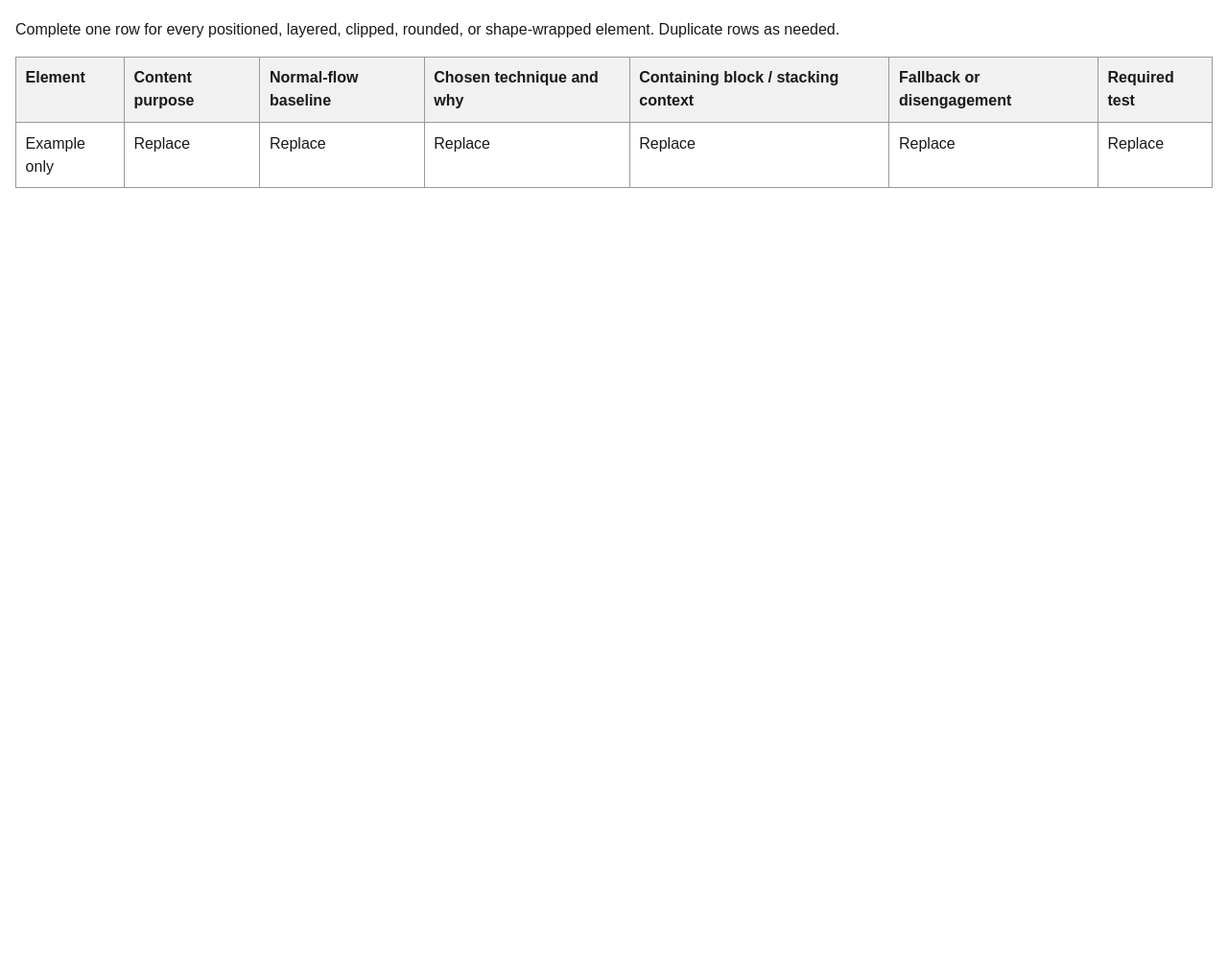
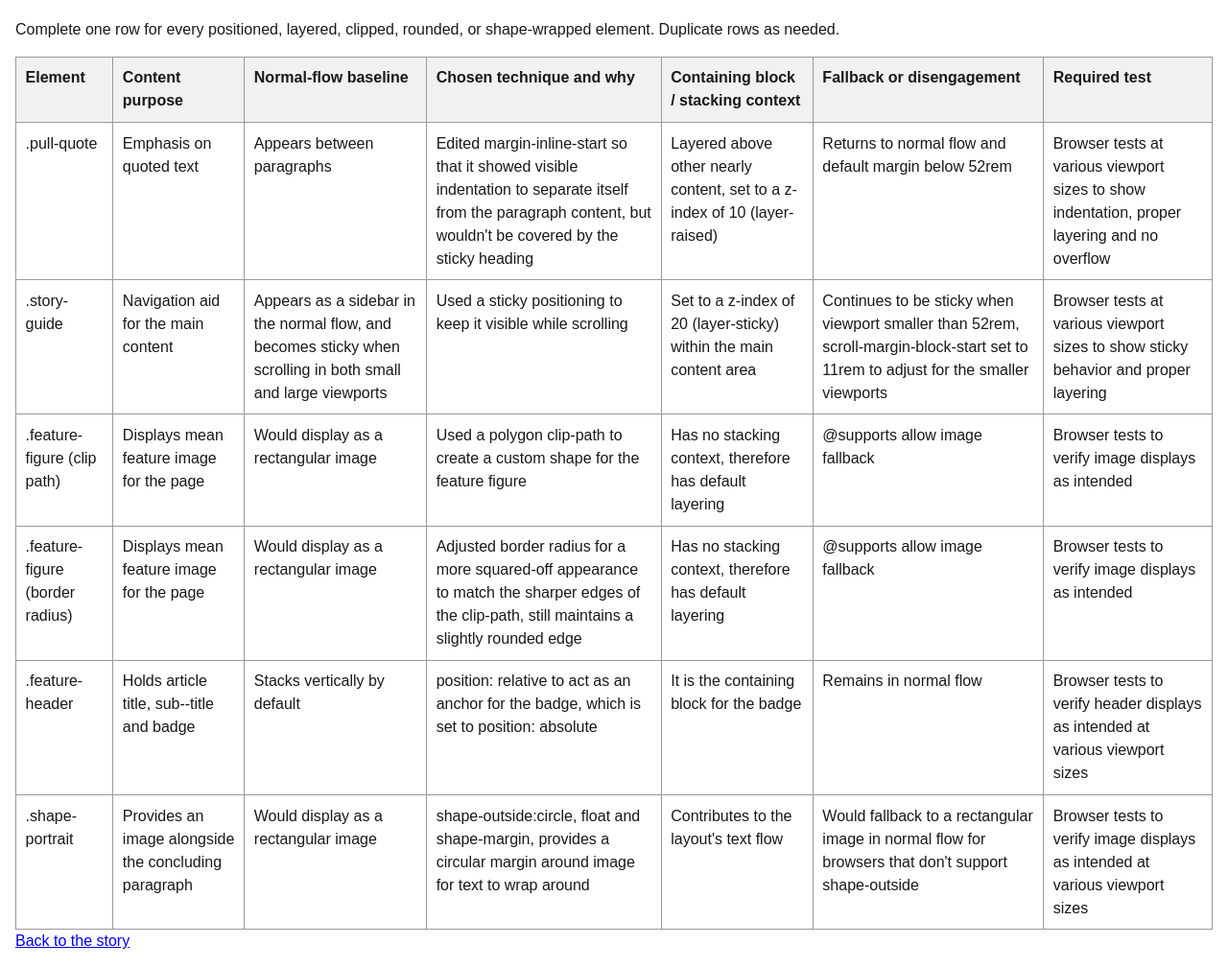
Before and after one commit to Alec-Johnson22/mod4_layered-feature-story_alec-johnson, a plain HTML site: page composition-plan.html in a window 1280 px wide. Shown: the part 88-1097 px from the top of the page at 96% size. Before the commit the page ends 800 px from the top, so only its background shows below. Drawn offline with Linux system fonts and the light colour scheme.

Commit message:
Edited CSS stylings, added credits page, completed composition plan
Edited various CSS stylings by way of layering, clip-paths, sticky heading, etc. Added a simple page for my image credits. Completed composition plan.

```diff
--- a/composition-plan.html
+++ b/composition-plan.html
@@ -45,15 +45,61 @@
                 </thead>
                 <tbody>
                     <tr>
-                        <td>Example only</td>
-                        <td>Replace</td>
-                        <td>Replace</td>
-                        <td>Replace</td>
-                        <td>Replace</td>
-                        <td>Replace</td>
-                        <td>Replace</td>
+                        <td>.pull-quote</td>
+                        <td>Emphasis on quoted text</td>
+                        <td>Appears between paragraphs</td>
+                        <td>Edited margin-inline-start so that it showed visible indentation to separate itself from the paragraph content, but wouldn't be covered by the sticky heading</td>
+                        <td>Layered above other nearly content, set to a z-index of 10 (layer-raised)</td>
+                        <td>Returns to normal flow and default margin below 52rem</td>
+                        <td>Browser tests at various viewport sizes to show indentation, proper layering and no overflow</td>
+                    </tr>
+                    <tr>
+                        <td>.story-guide</td>
+                        <td>Navigation aid for the main content</td>
+                        <td>Appears as a sidebar in the normal flow, and becomes sticky when scrolling in both small and large viewports</td>
+                        <td>Used a sticky positioning to keep it visible while scrolling</td>
+                        <td>Set to a z-index of 20 (layer-sticky) within the main content area</td>
+                        <td>Continues to be sticky when viewport smaller than 52rem, scroll-margin-block-start set to 11rem to adjust for the smaller viewports</td>
+                        <td>Browser tests at various viewport sizes to show sticky behavior and proper layering</td>
+                    </tr>
+                    <tr>
+                        <td>.feature-figure (clip path)</td>
+                        <td>Displays mean feature image for the page</td>
+                        <td>Would display as a rectangular image</td>
+                        <td>Used a polygon clip-path to create a custom shape for the feature figure</td>
+                        <td>Has no stacking context, therefore has default layering</td>
+                        <td>@supports allow image fallback</td>
+                        <td>Browser tests to verify image displays as intended</td>
+                    </tr>
+                    <tr>
+                        <td>.feature-figure (border radius)</td>
+                        <td>Displays mean feature image for the page</td>
+                        <td>Would display as a rectangular image</td>
+                        <td>Adjusted border radius for a more squared-off appearance to match the sharper edges of the clip-path, still maintains a slightly rounded edge</td>
+                        <td>Has no stacking context, therefore has default layering</td>
+                        <td>@supports allow image fallback</td>
+                        <td>Browser tests to verify image displays as intended</td>
+                    </tr>
+                    <tr>
+                        <td>.feature-header</td>
+                        <td>Holds article title, sub--title and badge</td>
+                        <td>Stacks vertically by default</td>
+                        <td>position: relative to act as an anchor for the badge, which is set to position: absolute</td>
+                        <td>It is the containing block for the badge</td>
+                        <td>Remains in normal flow</td>
+                        <td>Browser tests to verify header displays as intended at various viewport sizes</td>
+                    </tr>
+                    <tr>
+                        <td>.shape-portrait</td>
+                        <td>Provides an image alongside the concluding paragraph</td>
+                        <td>Would display as a rectangular image</td>
+                        <td>shape-outside:circle, float and shape-margin, provides a circular margin around image for text to wrap around</td>
+                        <td>Contributes to the layout's text flow</td>
+                        <td>Would fallback to a rectangular image in normal flow for browsers that don't support shape-outside</td>
+                        <td>Browser tests to verify image displays as intended at various viewport sizes</td>
                     </tr>
                 </tbody>
             </table>
+            <a href="index.html">Back to the story</a>
         </body>
         </html>
```
Also changed, not shown: credits.html (added, +21 -0 lines), index.html (+7 -4 lines), styles.css (+20 -5 lines), README.txt, 2 other files.
